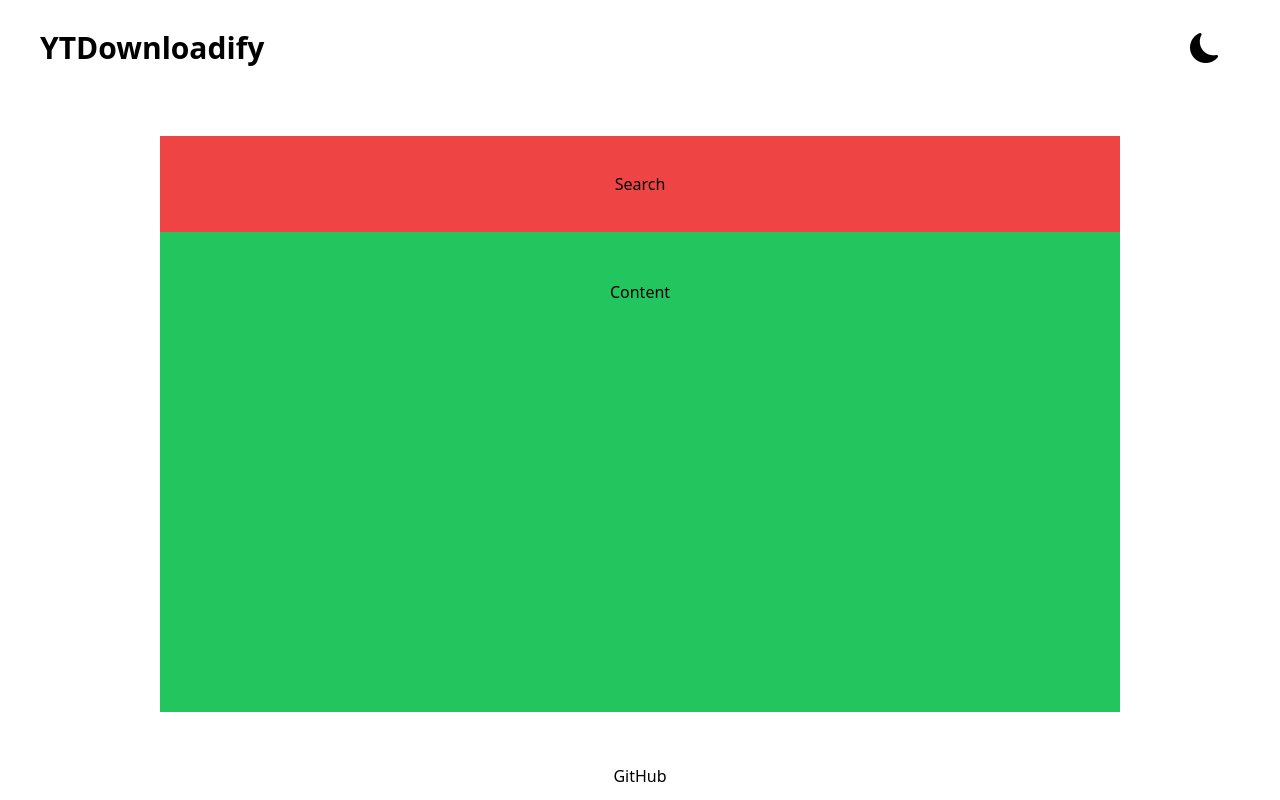
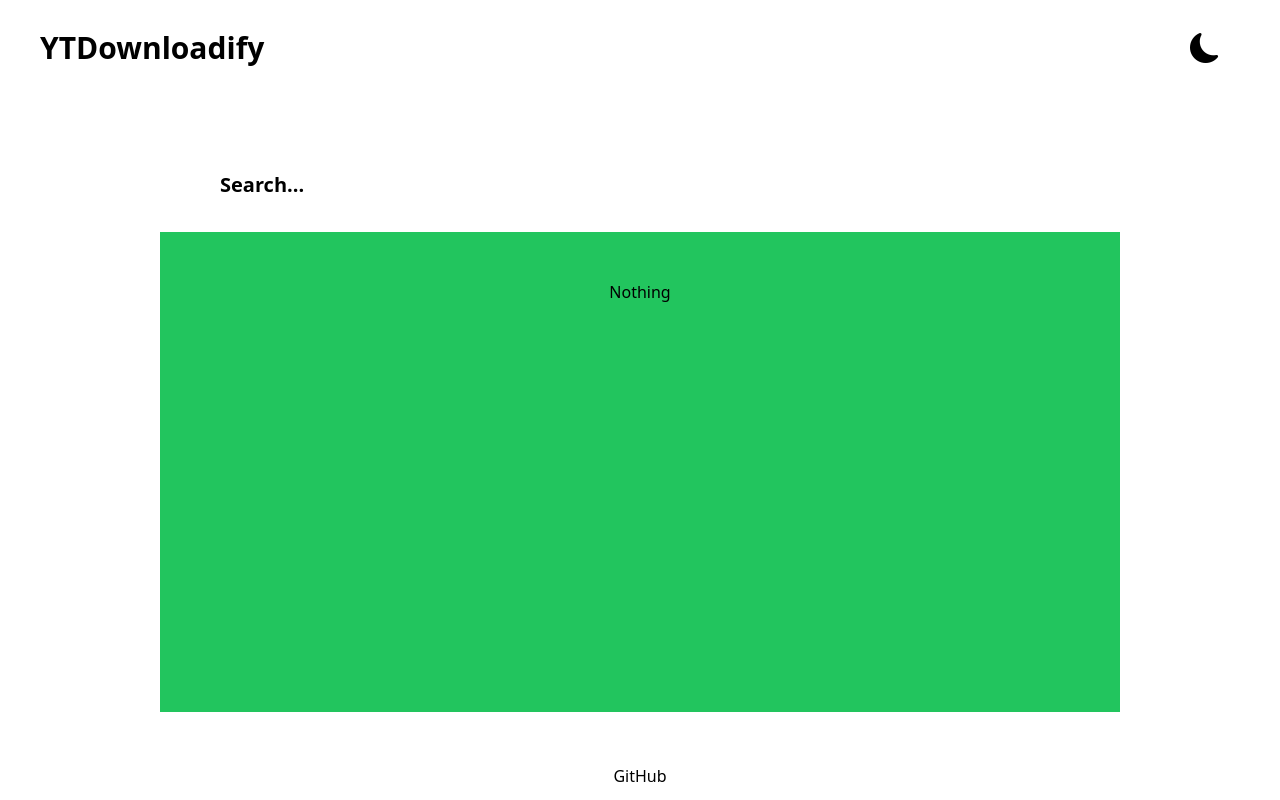
Before and after one commit to Skyzser/YTDownloadify, a Next.js app: page / in a window 1280 px wide. Built offline with nearby package versions, Linux system fonts and the light colour scheme.

Commit message:
Created simple search box. Any inputted text is displayed in content component

```diff
--- a/src/app/page.tsx
+++ b/src/app/page.tsx
@@ -1,19 +1,25 @@
 'use client';
 
+import { useState } from 'react';
 import { useTheme } from 'next-themes';
+
 import SearchBox from '../components/Page/searchBox';
 import Content from '../components/Page/content';
 
 export default function Home() {
     const { theme } = useTheme();
+    const [text, setText] = useState('');
+
+    const updateText = (text: string) => setText(text);
+
     return (
         <div className={`flex justify-center w-full pt-10 pb-10 ${theme}_BGPrimary`}>
             <div className='flex flex-col h-full w-3/4'>
-                <div className='bg-red-500 flex justify-center items-center h-24'>
-                    <SearchBox />
+                <div className='flex justify-center items-center h-24'>
+                    <SearchBox theme={theme} updateText={updateText} />
                 </div>
                 <div className='bg-green-500 flex flex-1 justify-center overflow-auto pt-12'>
-                    <Content />
+                    <Content text={text} />
                 </div>
             </div>
         </div>
--- a/src/components/Page/content.tsx
+++ b/src/components/Page/content.tsx
@@ -1,5 +1,9 @@
-export default function Content() {
+interface ContentProps {
+    text: string;
+}
+
+export default function Content({ text }: ContentProps) {
     return (
-        <h1>Content</h1>
+        <h1>{(!text) ? "Nothing" : text}</h1>
     )
 }
--- a/src/components/Page/searchBox.tsx
+++ b/src/components/Page/searchBox.tsx
@@ -1,5 +1,17 @@
-export default function SearchBox() {
+interface SearchBoxProps {
+    theme: any;
+    updateText: (text: string) => void;
+}
+
+export default function SearchBox({ theme, updateText }: SearchBoxProps) {
     return (
-        <h1>Search</h1>
+        <div className='w-full h-3/5 ps-10 pe-10'>
+            <input
+                className={`w-full h-full ps-5 pe-5 outline-none rounded-lg ${theme}_BGSecondary custom_Subtitle`}
+                type='text'
+                placeholder='Search...'
+                onChange={(e) => updateText(e.target.value)}
+            />
+        </div>
     )
 }
```
